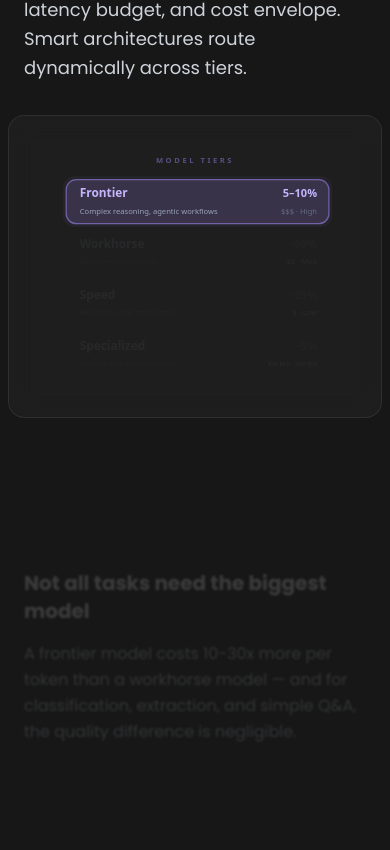
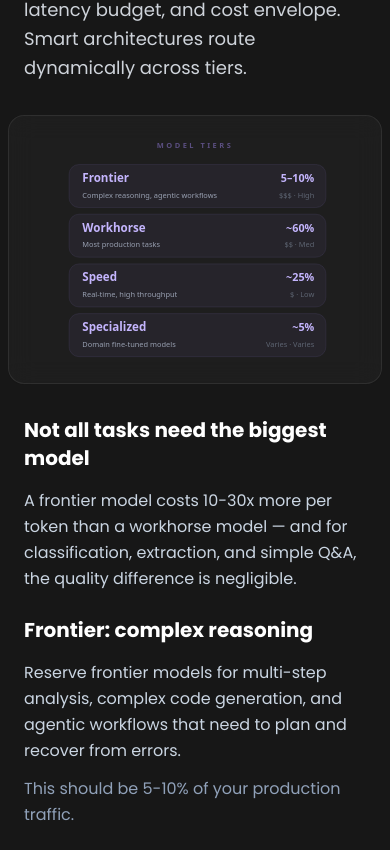
Before and after one commit to qualuo/qualuo.github.io, a Next.js app in the folder portfolio/: page /points/ai-architecture in a window 390 px wide. Shown: the part 3974-4824 px from the top of the page. Built offline with nearby package versions, Linux system fonts and the light colour scheme.

Commit message:
fix: cost-benefit, sticky diagrams on mobile

```diff
--- a/portfolio/content/rfcs/agentic-workforce.md
+++ b/portfolio/content/rfcs/agentic-workforce.md
@@ -173,7 +173,7 @@ Not every mistake needs to be caught. The goal is to reduce the error rate below
 
 ---
 
-## Cost / Benefit
+## Cost-Benefit
 
 The business case for an agentic workforce is not "AI is exciting." It's arithmetic. A back-office worker processing invoices costs money, works fixed hours, and processes at a fixed rate. An agent container costs fractions of a cent per transaction, runs 24/7, and scales horizontally. The question is whether the math works after you account for infrastructure, quality checks, human escalations, and error costs.
 
--- a/portfolio/src/components/points/AIArchitecturePaper.tsx
+++ b/portfolio/src/components/points/AIArchitecturePaper.tsx
@@ -338,8 +338,8 @@ export function AIArchitecturePaper() {
       </div>
 
       <StickyDiagram
-        diagram={({ progress, activeStep }) => (
-          <ModelSelectionWidget progress={progress} activeStep={activeStep} />
+        diagram={({ progress, activeStep, showAll }) => (
+          <ModelSelectionWidget progress={progress} activeStep={activeStep} showAll={showAll} />
         )}
         steps={[
           {
--- a/portfolio/src/components/points/diagrams/ModelSelectionWidget.tsx
+++ b/portfolio/src/components/points/diagrams/ModelSelectionWidget.tsx
@@ -15,9 +15,11 @@ const ACCENT = "167,139,250";
 interface ModelSelectionWidgetProps {
   progress: MotionValue<number>;
   activeStep: number;
+  /** Show all tiers as highlighted with no per-step dimming (mobile). */
+  showAll?: boolean;
 }
 
-export function ModelSelectionWidget({ progress, activeStep }: ModelSelectionWidgetProps) {
+export function ModelSelectionWidget({ progress, activeStep, showAll }: ModelSelectionWidgetProps) {
   // 6 steps: 0=intro, 1=frontier, 2=workhorse, 3=speed, 4=specialized, 5=router
   const routerOpacity = useTransform(progress, [0.82, 0.92], [0, 1]);
   const CARD_H = 52;
@@ -44,14 +46,15 @@ export function ModelSelectionWidget({ progress, activeStep }: ModelSelectionWid
           const y = TOP + i * (CARD_H + CARD_GAP);
 
           // Step 0: all dimmed. Steps 1-4: one tier per step. Step 5: all + router.
-          const isHighlighted =
-            activeStep === 0
+          const isHighlighted = showAll
+            ? true
+            : activeStep === 0
               ? false
               : activeStep >= 1 && activeStep <= 4
                 ? i === activeStep - 1
                 : true; // step 5
 
-          const isCurrent = activeStep >= 1 && activeStep <= 4 && i === activeStep - 1;
+          const isCurrent = showAll ? false : activeStep >= 1 && activeStep <= 4 && i === activeStep - 1;
 
           return (
             <motion.g
--- a/portfolio/src/components/points/shared/essay/StickyDiagram.tsx
+++ b/portfolio/src/components/points/shared/essay/StickyDiagram.tsx
@@ -63,6 +63,32 @@ export function StickyDiagram({
   // Add a small buffer so the last step has room
   const totalHeight = (steps.length + 0.3) * stepHeight;
 
+  /* ── Mobile: static layout, no scroll animation ── */
+  if (isMobile) {
+    return (
+      <div className={`${className}`}>
+        <div className="max-w-6xl mx-auto">
+          {/* Diagram — static, shows all */}
+          <div className="px-2 mb-8">
+            <div className="w-full max-w-xl mx-auto rounded-2xl border border-white/8 bg-white/3 backdrop-blur-md overflow-hidden p-3 sm:p-4">
+              {diagram({ progress: scrollYProgress, activeStep: steps.length - 1, showAll: true })}
+            </div>
+          </div>
+
+          {/* All steps visible at once */}
+          <div className="space-y-6 px-6">
+            {steps.map((step) => (
+              <div key={step.id} className="max-w-md mx-auto">
+                {step.content}
+              </div>
+            ))}
+          </div>
+        </div>
+      </div>
+    );
+  }
+
+  /* ── Desktop: sticky scroll-driven animation ── */
   return (
     <div
       ref={containerRef}
@@ -72,19 +98,19 @@ export function StickyDiagram({
       <div
         className={`relative max-w-6xl mx-auto lg:grid lg:gap-0 lg:grid-cols-[1fr_1fr]`}
       >
-        {/* Diagram column — sticky on all breakpoints */}
+        {/* Diagram column — sticky */}
         <div
           className={`${flipped ? "lg:order-2" : "lg:order-1"}`}
         >
-          <div className="sticky top-16 lg:top-[8vh] z-10 h-[36vh] lg:h-[70vh] flex items-center justify-center px-2 lg:px-8">
+          <div className="sticky top-[8vh] z-10 h-[70vh] flex items-center justify-center px-8">
             <motion.div
-              className="w-full max-w-xl h-full rounded-2xl border border-white/8 bg-white/3 backdrop-blur-md lg:backdrop-blur-sm overflow-hidden p-2 sm:p-4 lg:p-6"
+              className="w-full max-w-xl h-full rounded-2xl border border-white/8 bg-white/3 backdrop-blur-sm overflow-hidden p-6"
               key={activeStep}
               initial={{ opacity: 0.8, scale: 0.98 }}
               animate={{ opacity: 1, scale: 1 }}
               transition={{ duration: 0.5, ease: [0.23, 1, 0.32, 1] }}
             >
-              {diagram({ progress: scrollYProgress, activeStep, showAll: isMobile })}
+              {diagram({ progress: scrollYProgress, activeStep, showAll: false })}
             </motion.div>
           </div>
         </div>
@@ -93,8 +119,8 @@ export function StickyDiagram({
         <div
           className={`relative ${flipped ? "lg:order-1" : "lg:order-2"}`}
         >
-          {/* Step progress track (desktop only) */}
-          <div className="hidden lg:block absolute left-0 top-0 bottom-0 w-px">
+          {/* Step progress track */}
+          <div className="absolute left-0 top-0 bottom-0 w-px">
             <div className="sticky top-[8vh] h-[70vh] flex flex-col justify-center">
               <div className="relative h-[min(300px,60%)]">
                 {/* Track line */}
@@ -135,7 +161,7 @@ export function StickyDiagram({
             return (
               <div
                 key={step.id}
-                className="flex items-center justify-center px-6 lg:px-10"
+                className="flex items-center justify-center px-10"
                 style={{ minHeight: `${stepHeight}vh` }}
               >
                 <motion.div
```
